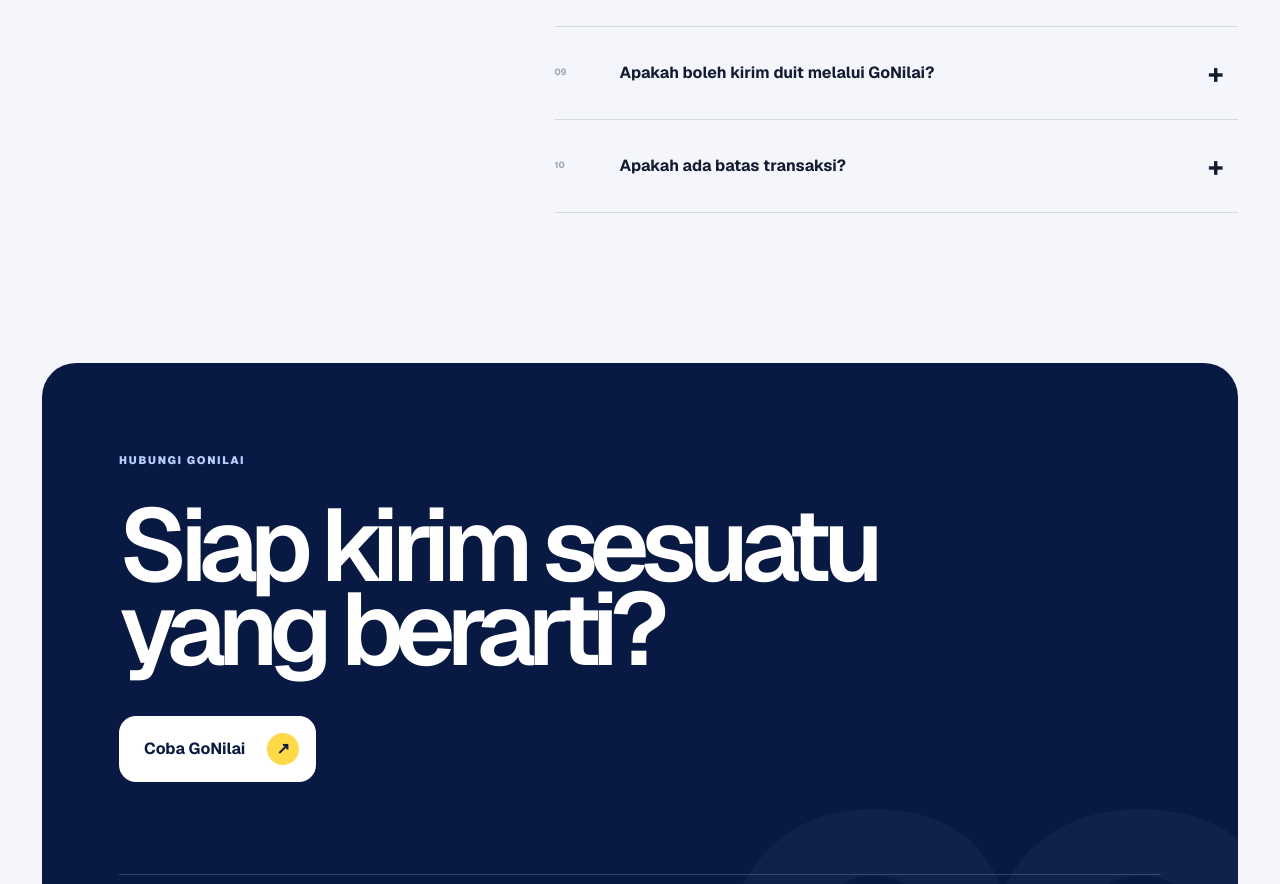
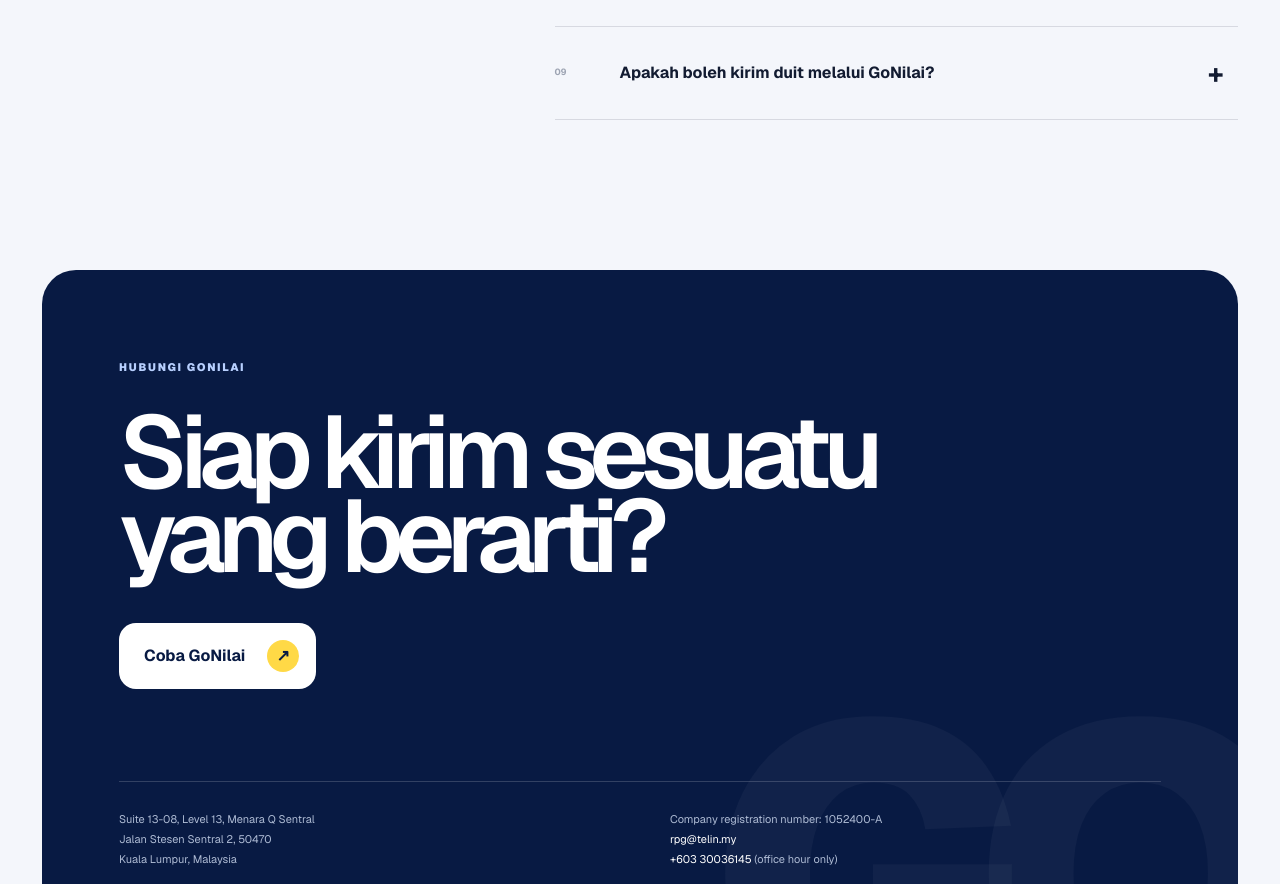
Before and after one commit to hellomybite-netizen/gonilai-redesign, a Next.js app: page / in a window 1280 px wide. Shown: the part 8800-9684 px from the top of the page. Built offline with nearby package versions, Linux system fonts and the light colour scheme.

Commit message:
Update Site source

```diff
--- a/app/page.tsx
+++ b/app/page.tsx
@@ -94,7 +94,6 @@
   ["PLN apa saja yang bisa dibayar di GoNilai?", "GoNilai hanya menyediakan PLN token saja. Untuk PLN bill belum tersedia untuk masa ini."],
   ["Boleh buat penggadaian di GoNilai?", "GoNilai tidak menyediakan penggadaian."],
   ["Apakah boleh kirim duit melalui GoNilai?", "GoNilai tidak menyediakan pengiriman duit."],
-  ["Apakah ada batas transaksi?", "Semua pembelian tidak memiliki batasan transaksi kecuali e-wallet. Transaksi e-wallet hanya diperbolehkan 3 kali dalam waktu 24 jam."],
 ];
 
 export default function Home() {
```
